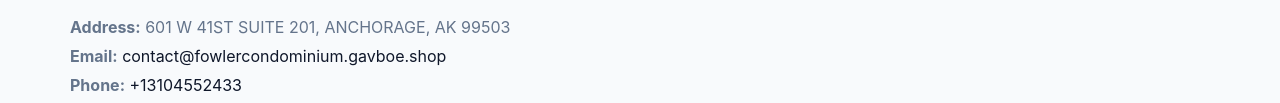
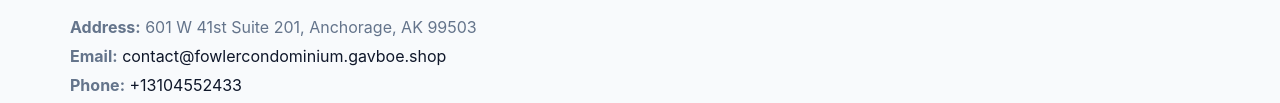
Before and after one commit to thuanbg111/fowler-condominium-association-8784, a plain HTML site: page about.html in a window 1280 px wide. Shown: the part 1301-1404 px from the top of the page. Drawn offline with Linux system fonts and the light colour scheme.

Commit message:
Safe replace address only

```diff
--- a/about.html
+++ b/about.html
@@ -53,7 +53,7 @@ h1 span.name{
   <div class="footer-wrap">
     <div class="footer-grid">
       <div class="footer-col"><img src="images/logo.png" alt="" style="width:140px;margin-bottom:.4rem"><div class="small">© <span id="year"></span> Fowler Condominium Association</div><div class="small">501(c)(3) • EIN 10078784</div></div>
-      <div class="footer-col"><div class="small"><strong>Address:</strong> 601 W 41ST SUITE 201, ANCHORAGE, AK 99503</div><div class="small"><strong>Email:</strong> <a href="mailto:contact@fowlercondominium.gavboe.shop">contact@fowlercondominium.gavboe.shop</a></div><div class="small"><strong>Phone:</strong> <a href="tel:+13104552433">+13104552433</a></div></div>
+      <div class="footer-col"><div class="small"><strong>Address:</strong> 601 W 41st Suite 201, Anchorage, AK 99503</div><div class="small"><strong>Email:</strong> <a href="mailto:contact@fowlercondominium.gavboe.shop">contact@fowlercondominium.gavboe.shop</a></div><div class="small"><strong>Phone:</strong> <a href="tel:+13104552433">+13104552433</a></div></div>
       <div class="footer-col"><div class="small"><strong>Mission:</strong> Practical, measurable programs that restore dignity and create opportunity.</div></div>
     </div>
   </div>
```
